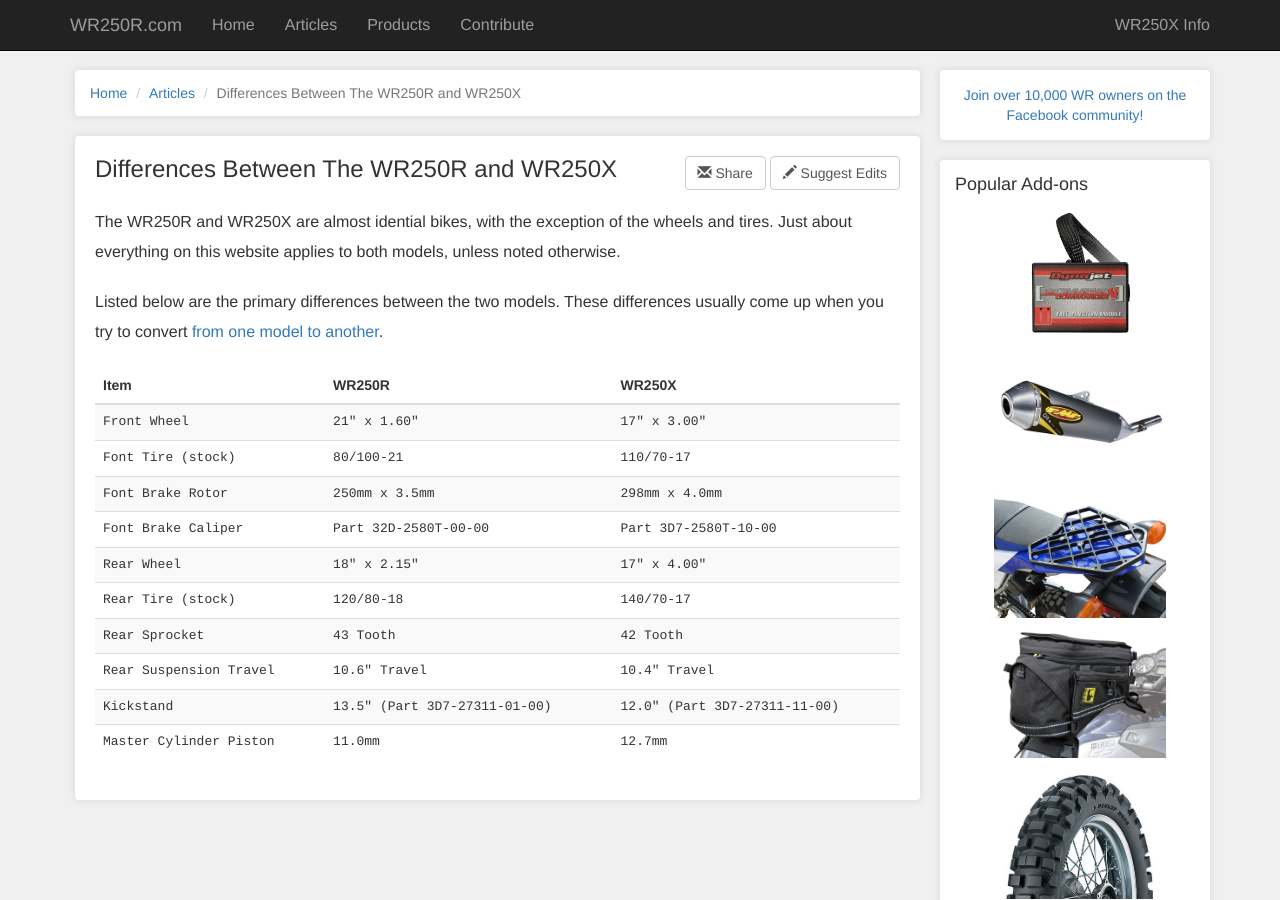
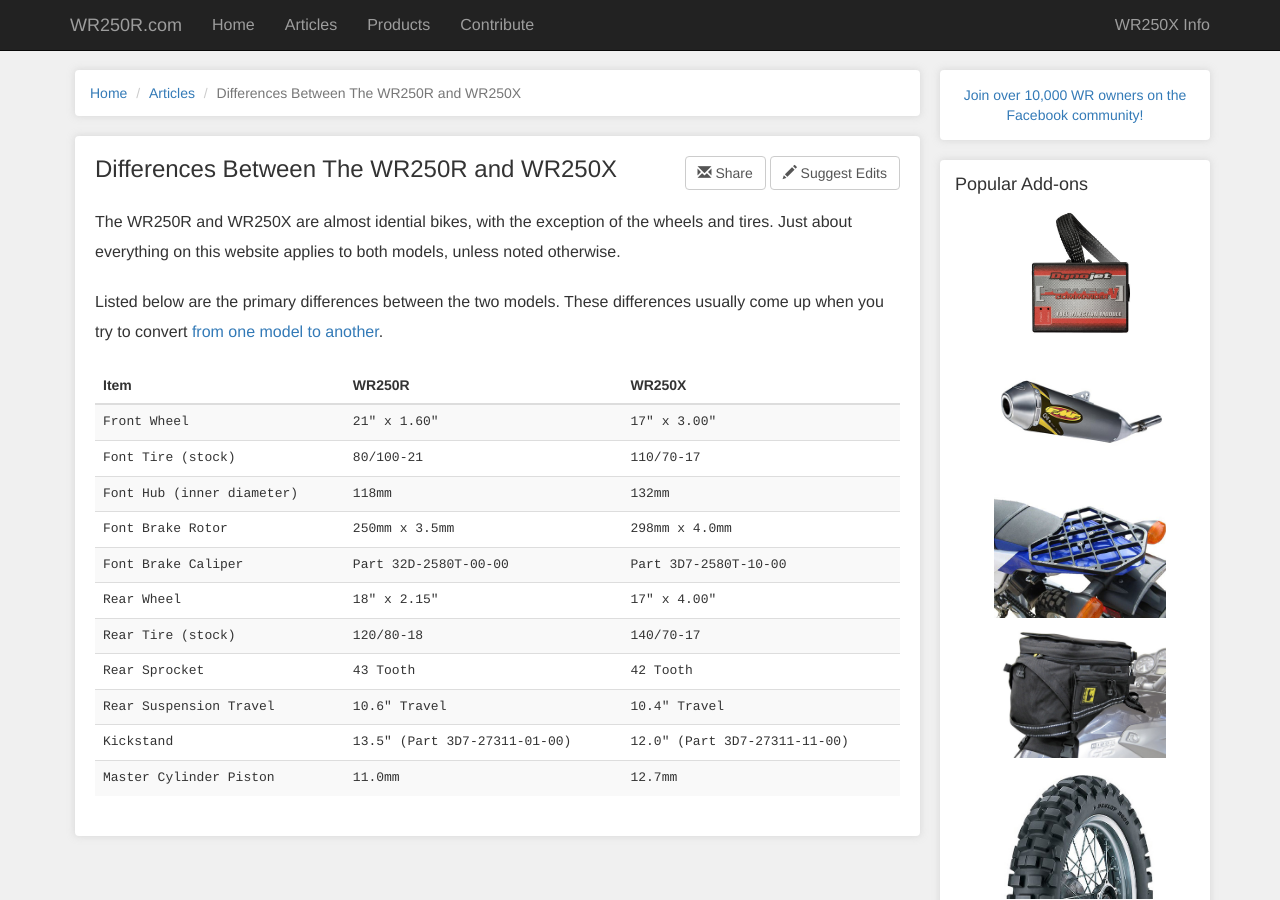
Before and after one commit to craig-davis/wr250r, a Jekyll site: the page built from _articles/differences-between-the-wr250r-and-wr250x.md, in a window 1280 px wide and 900 px high. Built offline with Jekyll 4.4.1, drawn with Linux system fonts in a browser that asks for light colours.

Commit message:
Update differences-between-the-wr250r-and-wr250x.md

```diff
--- a/_articles/differences-between-the-wr250r-and-wr250x.md
+++ b/_articles/differences-between-the-wr250r-and-wr250x.md
@@ -29,7 +29,11 @@
 			<td>80/100-21</td>
 			<td>110/70-17</td>
 		</tr>
-
+		<tr>
+			<td>Font Hub (inner diameter)</td>
+			<td>118mm</td>
+			<td>132mm</td>
+		</tr>
 		<tr>
 			<td>Font Brake Rotor</td>
 			<td>250mm x 3.5mm</td>
```
